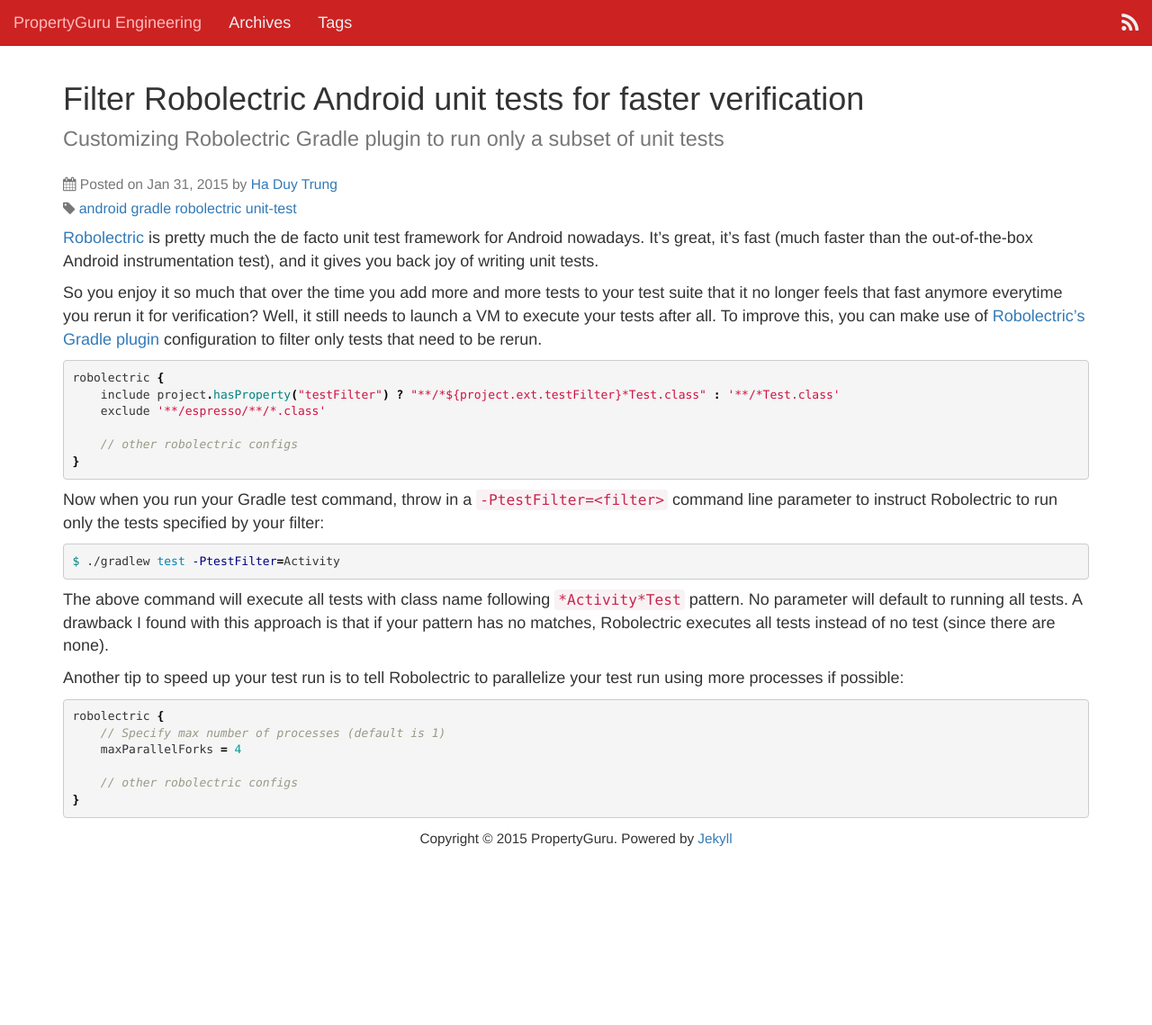
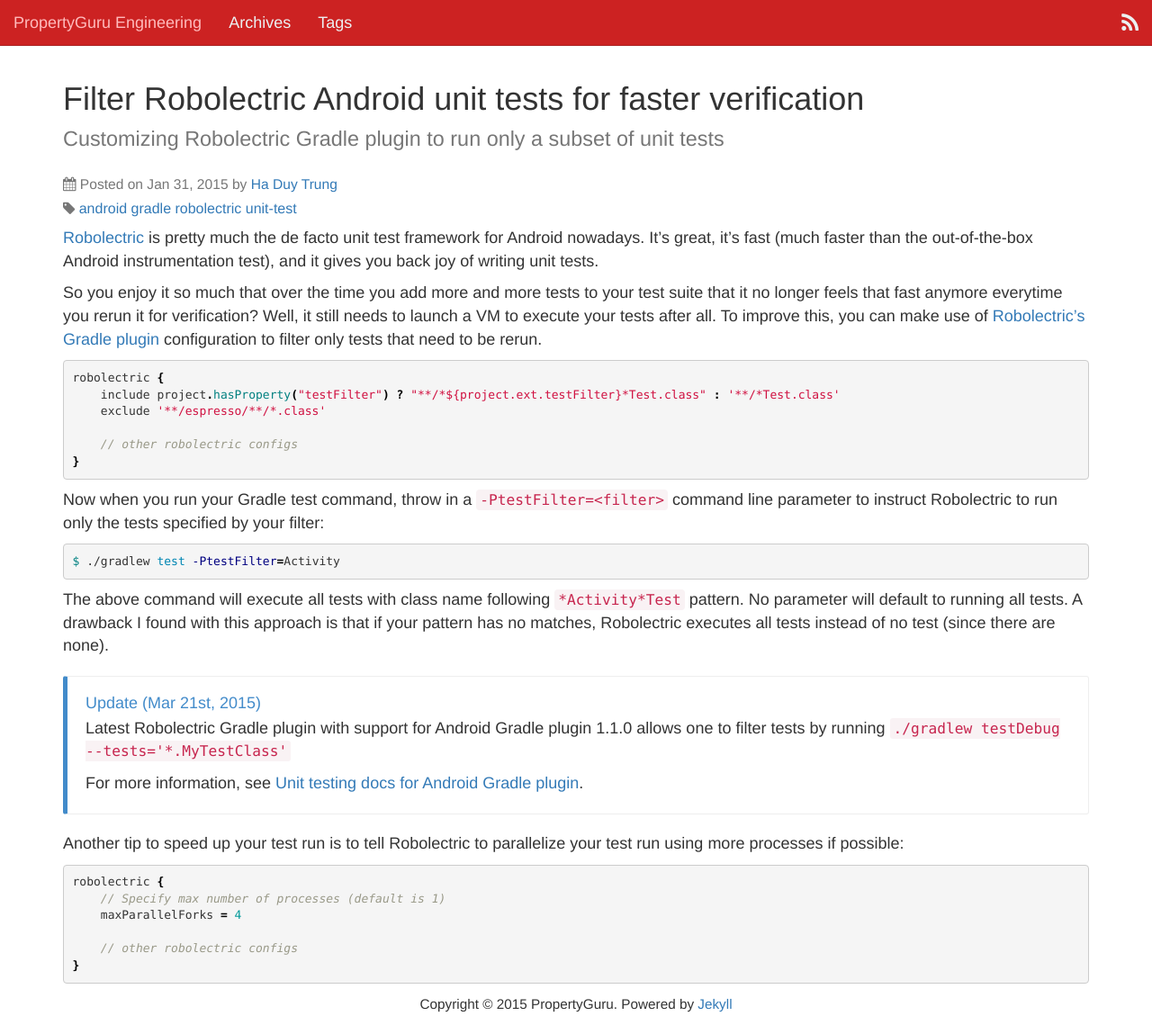
Before and after one commit to propertyguru/propertyguru.github.io, a Jekyll site: the page built from _posts/2015-01-31-filter-robolectric-android-unit-tests.markdown, in a window 1280 px wide and 1139 px high. Shown: the whole window at 90% size. Built offline with Jekyll 4.4.1, drawn with Linux system fonts in a browser that asks for light colours; nearby versions of some CDN libraries.

Commit message:
Update blog with latest robolectric plugin changes

```diff
--- a/_posts/2015-01-31-filter-robolectric-android-unit-tests.markdown
+++ b/_posts/2015-01-31-filter-robolectric-android-unit-tests.markdown
@@ -29,6 +29,12 @@
 
 The above command will execute all tests with class name following `*Activity*Test` pattern. No parameter will default to running all tests. A drawback I found with this approach is that if your pattern has no matches, Robolectric executes all tests instead of no test (since there are none).
 
+<div class="bs-callout bs-callout-primary">
+    <h4>Update (Mar 21st, 2015)</h4>
+    <p>Latest Robolectric Gradle plugin with support for Android Gradle plugin 1.1.0 allows one to filter tests by running <code>./gradlew testDebug --tests='*.MyTestClass'</code></p>
+    <p>For more information, see <a href="http://tools.android.com/tech-docs/unit-testing-support">Unit testing docs for Android Gradle plugin</a>.</p>
+</div>
+
 Another tip to speed up your test run is to tell Robolectric to parallelize your test run using more processes if possible:
 
 {% highlight groovy %}
```
